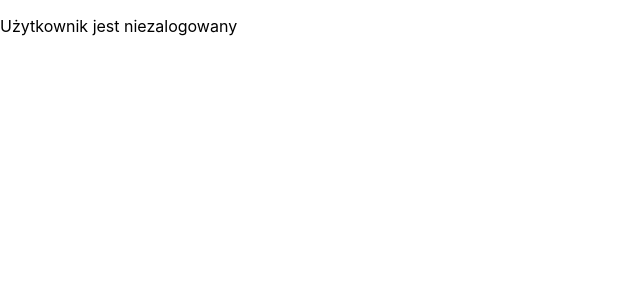
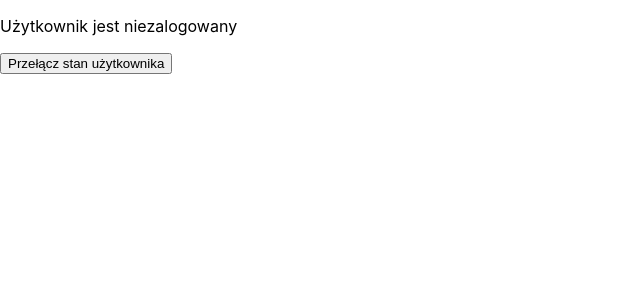
Before and after one commit to AdrianChojnacki/reactContext3, a React (Create React App) app: page / in a window 1280 px wide. Shown: the top 300 px of the page, without its empty margins (0-640 px from the left). Built offline with nearby package versions, Linux system fonts and the light colour scheme.

Commit message:
Added button

```diff
--- a/src/App.js
+++ b/src/App.js
@@ -1,6 +1,7 @@
 import React, { PureComponent } from 'react';
 import { AppContext, defaultObject } from './AppContent';
 import UserInfo from './UserInfo';
+import Button from './Button';
 import './App.css';
 
 class App extends PureComponent {
@@ -20,6 +21,7 @@ class App extends PureComponent {
           toggleLoggedState: this.handleToggleStateIsLogged
         }}>
           <UserInfo />
+          <Button />
         </AppContext.Provider>
       </div>
     );
--- /dev/null
+++ b/src/Button.jsx
@@ -0,0 +1,18 @@
+import React, { PureComponent } from "react";
+import { AppContext } from "./AppContent";
+
+class Button extends PureComponent {
+  render() {
+    return (
+      <AppContext>
+        {
+          ({ toggleLoggedState }) => (
+            <button onClick={toggleLoggedState}>Przełącz stan użytkownika</button>
+          )
+        }
+      </AppContext>
+    );
+  }
+}
+
+export default Button;
```
